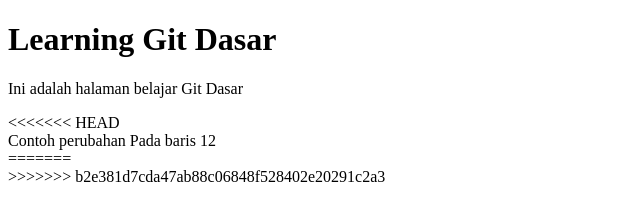
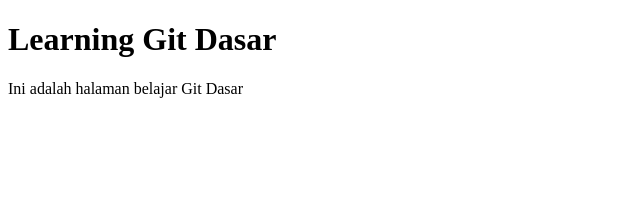
Before and after one commit to NotesProject-IO/ProjectLearning, a plain HTML site: page Home.html in a window 1280 px wide. Shown: the whole page, without its empty margins (0-640 px from the left). Drawn offline with Linux system fonts and the light colour scheme.

Commit message:
Fixing conflict

```diff
--- a/Home.html
+++ b/Home.html
@@ -9,10 +9,6 @@
     <h1>Learning Git Dasar</h1>
 
     <p>Ini adalah halaman belajar Git Dasar</p>
-<<<<<<< HEAD
-     <div>Contoh perubahan Pada baris 12</div>
-=======
-    <form action=""></form>
->>>>>>> b2e381d7cda47ab88c06848f528402e20291c2a3
+<form action=""></form>
 </body>
 </html>
```
